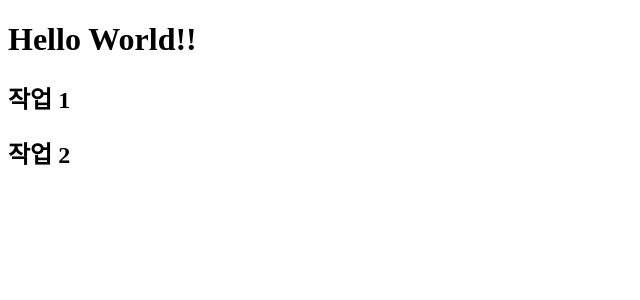
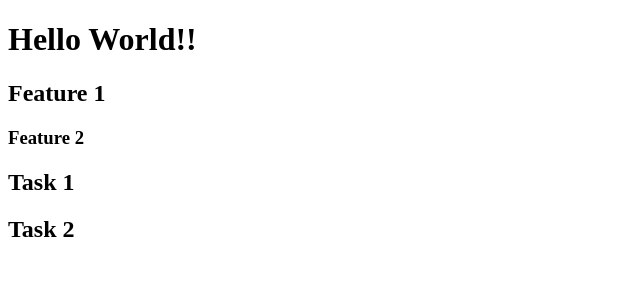
Before and after one commit to dydals3440/github-test, a React (Vite) app: page / in a window 1280 px wide. Shown: the top 300 px of the page, without its empty margins (0-640 px from the left). Built offline with nearby package versions, Linux system fonts and the light colour scheme.

Commit message:
리이이이베이스

```diff
--- a/src/App.tsx
+++ b/src/App.tsx
@@ -2,8 +2,10 @@ function App() {
   return (
     <div>
       <h1>Hello World!!</h1>
-      <h2>작업 1</h2>
-      <h2>작업 2</h2>
+      <h2>Feature 1</h2>
+      <h3>Feature 2</h3>
+      <h2>Task 1</h2>
+      <h2>Task 2</h2>
     </div>
   );
 }
```
